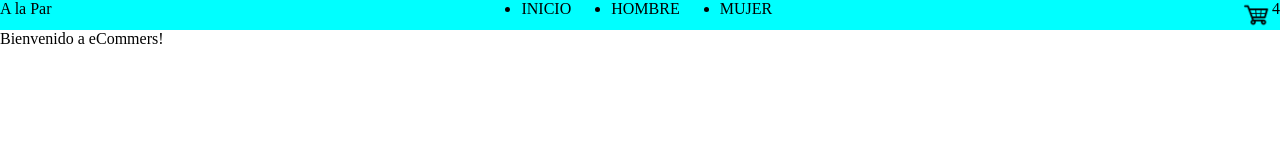
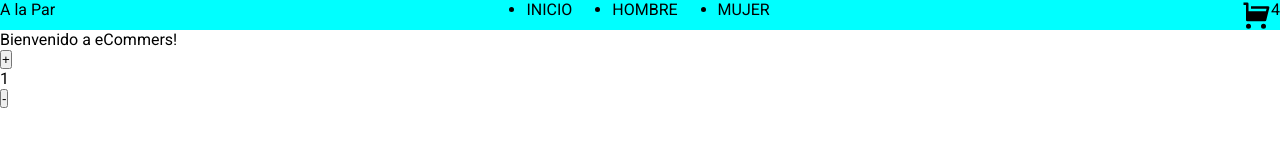
Before and after one commit to AIsmaelMunoz/PreEntrega1-Mu-oz, a React (Vite) app: page / in a window 1280 px wide. Shown: the top 160 px of the page. Built offline with nearby package versions, Linux system fonts and the light colour scheme.

Commit message:
commit2da

```diff
--- a/package.json
+++ b/package.json
@@ -17,6 +17,7 @@
     "bootstrap": "^5.3.2",
     "react": "^18.2.0",
     "react-dom": "^18.2.0",
+    "react-icons": "^4.12.0",
     "sass": "^1.69.5"
   },
   "devDependencies": {
--- a/src/App.jsx
+++ b/src/App.jsx
@@ -1,6 +1,7 @@
 import NavBars from './components/NavBar/NavBar'
 import ItemListContainer from './components/ItemListContainer'
 import './App.scss'
+import ItemCount from './components/ItemCount/ItemCount'
 
 function App() {
 
@@ -8,6 +9,7 @@ function App() {
    <div id='app'>
       < NavBars/>
       <ItemListContainer greeting={"Bienvenido a eCommers!"} />
+      <ItemCount stock={10}/>
    </div>
   )
 }
--- /dev/null
+++ b/src/components/ItemCount/ItemCount.jsx
@@ -0,0 +1,29 @@
+import { useState } from "react"
+import "./ItemCount.scss"
+
+const ItemCount = ({stock}) => {
+    const[contador, setContador] = useState (1)
+
+    const sumar = () =>{
+      if(contador < stock){
+        setContador(contador + 1)
+    }
+  }
+
+    const restar = () =>{
+        if(contador > 1){
+        setContador(contador - 1)
+        }
+    }
+
+
+  return (
+    <div className="itemcount">
+        <button onClick={sumar}>+</button>
+        <p>{contador}</p>
+        <button onClick={restar}>-</button>
+    </div>
+  )
+}
+
+export default ItemCount
--- a/src/components/NavBar/CartWidget.jsx
+++ b/src/components/NavBar/CartWidget.jsx
@@ -1,7 +1,9 @@
+import { RiShoppingCartFill } from "react-icons/ri";
+
 const CartWidget = () => {
     return(
-        <div id="cartwidget">
-            <img src="./img/carrito.png" alt="carrito de compras" />
+        <div id="cartwidget" className="cartwidget">
+            <RiShoppingCartFill size={30} />
             4
         </div>
     )
--- a/src/components/NavBar/NavBar.jsx
+++ b/src/components/NavBar/NavBar.jsx
@@ -1,19 +1,26 @@
 import CartWidget from "./CartWidget";
-import "./NavBAr.scss"
+import "./NavBAr.scss";
+
 const NavBar = () => {
   return (
-    <div id='navbar'>
+    <div id="navbar" className="navbar">
       <div className="baner">
         <p>A la Par</p>
       </div>
       <ul>
-        <li><a href="">INICIO</a></li>
-        <li><a href="">HOMBRE</a></li>
-        <li><a href="">MUJER</a></li>
+        <li>
+          <a href="">INICIO</a>
+        </li>
+        <li>
+          <a href="">HOMBRE</a>
+        </li>
+        <li>
+          <a href="">MUJER</a>
+        </li>
       </ul>
-      <CartWidget/>
+      <CartWidget />
     </div>
-  )
+  );
 };
 
 export default NavBar;
--- a/src/components/NavBar/NavBar.scss
+++ b/src/components/NavBar/NavBar.scss
@@ -9,7 +9,7 @@
 }
 
 
-#navbar{
+.navbar{
     background-color: aqua;
     color: black;
     display: flex;
@@ -22,7 +22,7 @@
     }
 }
 
-#cartwidget{
+.cartwidget{
     display: flex;
     justify-content: end;
     img{
--- a/src/index.css
+++ b/src/index.css
@@ -1,7 +1,12 @@
-html, body{
-    width: 100%;
-    height: 100%;
-    margin: 0;
-    padding: 0;
+@import url("https://fonts.googleapis.com/css2?family=Montserrat+Alternates:ital,wght@0,100;0,400;1,100;1,400&family=Montserrat:wght@100;400;600&family=Roboto:ital,wght@0,100;0,400;1,100;1,400&display=swap");
 
+html,
+body {
+  width: 100%;
+  height: 100%;
+  margin: 0;
+  padding: 0;
+  font-family: "Montserrat", sans-serif;
+  font-family: "Montserrat Alternates", sans-serif;
+  font-family: "Roboto", sans-serif;
 }
```
Also changed, not shown: src/components/ItemCount/ItemCount.scss (added), 1 other file (tests, documents, lock files or other folders).
